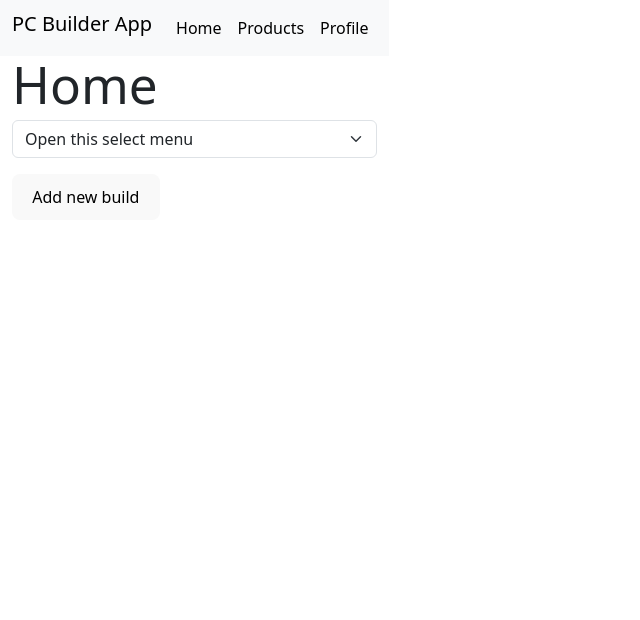
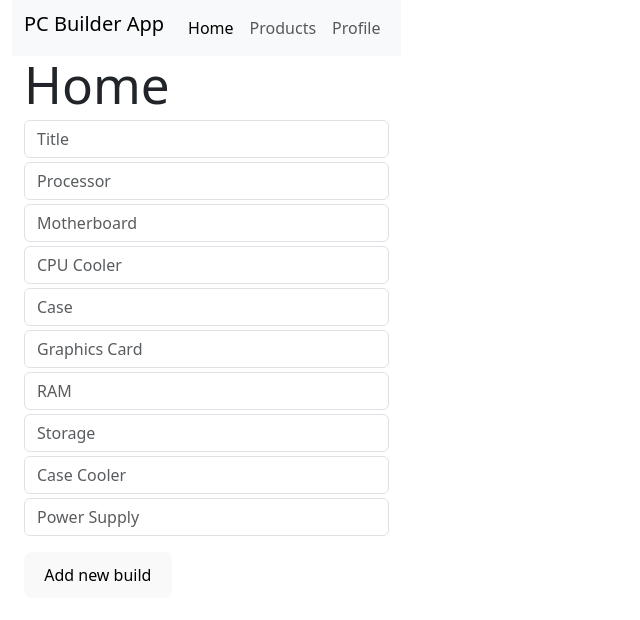
Before and after one commit to Zzaaf/pc-builder-app, a React (Vite) app in the folder client/: page / in a window 1280 px wide. Shown: the top 620 px of the page, without its empty margins (0-640 px from the left). Built offline with nearby package versions, Linux system fonts and the light colour scheme.

Commit message:
Adding client code for examples

```diff
--- a/client/package.json
+++ b/client/package.json
@@ -20,7 +20,10 @@
     "@types/react": "^18.2.43",
     "@types/react-dom": "^18.2.17",
     "@vitejs/plugin-react-swc": "^3.5.0",
-    "eslint": "^8.55.0",
+    "eslint": "^8.56.0",
+    "eslint-config-airbnb": "^19.0.4",
+    "eslint-plugin-import": "^2.29.1",
+    "eslint-plugin-jsx-a11y": "^6.8.0",
     "eslint-plugin-react": "^7.33.2",
     "eslint-plugin-react-hooks": "^4.6.0",
     "eslint-plugin-react-refresh": "^0.4.5",
--- a/client/src/App/App.jsx
+++ b/client/src/App/App.jsx
@@ -1,28 +1,30 @@
-import { BrowserRouter, Routes, Route  } from "react-router-dom";
-import Home from "../features/Home/Home";
-import Nav from "../features/Nav/Nav";
-import Profile from "../features/Profile/Profile";
-import CurrentProduct from "../features/CurrentProduct/CurrentProduct";
-import { useState } from "react";
-import Products from "../features/Products/Products";
+import React, { useState } from 'react';
+import { BrowserRouter, Routes, Route } from 'react-router-dom';
+import Home from '../features/Home/Home';
+import Nav from '../features/Nav/Nav';
+import Profile from '../features/Profile/Profile';
+import CurrentProduct from '../features/CurrentProduct/CurrentProduct';
+import Products from '../features/Products/Products';
 
 function App() {
   const [products, setProduct] = useState([]);
 
   return (
+    <section className="container">
       <BrowserRouter>
-      <Nav/>
+        <Nav />
 
         <section className="container">
           <Routes>
-          <Route path="/" element = {<Home products={products} setProduct={setProduct}/>} />
-          <Route path="/profile" element = {<Profile/>} />
-          <Route path="/products" element = {<Products products={products} setProduct={setProduct}/>} />
-          <Route path="/products/:id" element = {<CurrentProduct products={products}/>} />
+            <Route path="/" element={<Home setProduct={setProduct} />} />
+            <Route path="/profile" element={<Profile />} />
+            <Route path="/products" element={<Products products={products} setProduct={setProduct} />} />
+            <Route path="/products/:id" element={<CurrentProduct products={products} />} />
           </Routes>
         </section>
       </BrowserRouter>
-  )
+    </section>
+  );
 }
 
-export default App
+export default App;
--- a/client/src/features/Home/Home.jsx
+++ b/client/src/features/Home/Home.jsx
@@ -1,45 +1,61 @@
 /* eslint-disable react/prop-types */
-import ProductItem from '../ProductItem/ProductItem';
+import React, { useState } from 'react';
 import { v4 as uuidv4 } from 'uuid';
+import Toast from '../Toast/Toast';
 
-function Home({products, setProduct}) {
+function Home({ setProduct }) {
+  const [title, setTitle] = useState('Untitled');
+  const [processor, setProcessor] = useState('None');
+  const [motherboard, setMotherboard] = useState('None');
+  const [cpuCooler, setCpuCooler] = useState('None');
+  const [computerCase, setComputerCase] = useState('None');
+  const [graphicsCard, setGraphicsCard] = useState('None');
+  const [ram, setRam] = useState('None');
+  const [storage, setStorage] = useState('None');
+  const [caseCooler, setCaseCooler] = useState('None');
+  const [powerSupply, setPowerSupply] = useState('None');
+  const [show, setShow] = useState(false);
 
-    const demoProduct = {
+  const newProduct = {
     id: uuidv4(),
-        title: 'Untitled',
-        processor: 'none',
-        motherboard: 'none',
-        cpuCooler: 'none',
-        case: 'none',
-        graphicsCard: 'none',
-        ram: 'none',
-        storage: 'none',
-        caseCooler: 'none',
-        powerSupply: 'none',
-    }
+    title,
+    processor,
+    motherboard,
+    cpuCooler,
+    computerCase,
+    graphicsCard,
+    ram,
+    storage,
+    caseCooler,
+    powerSupply,
+  };
 
   return (
     <>
       <h1>Home</h1>
 
-
-            <section>
-                {products && products.map(el => <ProductItem key={el.id} product={el}/>)}
-            </section>
-
-            <form action="" method="post">
-
+      <form onSubmit={(event) => {
+        event.preventDefault();
+        setProduct((prevState) => [...prevState, newProduct]);
+        setShow(true);
+      }}
+      >
         <div className="mb-3">
-                    <select className="form-select" aria-label="Default select example">
-                        <option selected>Open this select menu</option>
-                        <option value="1">One</option>
-                        <option value="2">Two</option>
-                        <option value="3">Three</option>
-                    </select>
-
-                    <button className="mt-3" onClick={() => setProduct((prevState) => [...prevState, demoProduct])}>Add new build</button>
+          <input type="text" onChange={({ target }) => setTitle(target.value)} placeholder="Title" className="form-control" />
+          <input type="text" onChange={({ target }) => setProcessor(target.value)} placeholder="Processor" className="form-control mt-1" />
+          <input type="text" onChange={({ target }) => setMotherboard(target.value)} placeholder="Motherboard" className="form-control mt-1" />
+          <input type="text" onChange={({ target }) => setCpuCooler(target.value)} placeholder="CPU Cooler" className="form-control mt-1" />
+          <input type="text" onChange={({ target }) => setComputerCase(target.value)} placeholder="Case" className="form-control mt-1" />
+          <input type="text" onChange={({ target }) => setGraphicsCard(target.value)} placeholder="Graphics Card" className="form-control mt-1" />
+          <input type="text" onChange={({ target }) => setRam(target.value)} placeholder="RAM" className="form-control mt-1" />
+          <input type="text" onChange={({ target }) => setStorage(target.value)} placeholder="Storage" className="form-control mt-1" />
+          <input type="text" onChange={({ target }) => setCaseCooler(target.value)} placeholder="Case Cooler" className="form-control mt-1" />
+          <input type="text" onChange={({ target }) => setPowerSupply(target.value)} placeholder="Power Supply" className="form-control mt-1" />
+          <button type="submit" className="mt-3">Add new build</button>
         </div>
       </form>
+
+      <Toast show={show} />
     </>
   );
 }
--- a/client/src/features/Nav/Nav.jsx
+++ b/client/src/features/Nav/Nav.jsx
@@ -1,4 +1,5 @@
-import {Link } from 'react-router-dom'
+import React from 'react';
+import { NavLink } from 'react-router-dom';
 
 function Nav() {
   return (
@@ -6,13 +7,13 @@ function Nav() {
       <div className="container-fluid">
         <h1 className="navbar-brand">PC Builder App</h1>
         <button className="navbar-toggler" type="button" data-bs-toggle="collapse" data-bs-target="#navbarNavAltMarkup" aria-controls="navbarNavAltMarkup" aria-expanded="false" aria-label="Toggle navigation">
-                <span className="navbar-toggler-icon"></span>
+          <span className="navbar-toggler-icon" />
         </button>
         <div className="collapse navbar-collapse" id="navbarNavAltMarkup">
           <div className="navbar-nav">
-                    <Link to='/' className="nav-link active">Home</Link>
-                    <Link to='/products' className="nav-link active">Products</Link>
-                    <Link to='/profile' className="nav-link active">Profile</Link>
+            <NavLink to="/" className={({ isActive }) => (isActive ? 'nav-link active' : 'nav-link')}>Home</NavLink>
+            <NavLink to="/products" className={({ isActive }) => (isActive ? 'nav-link active' : 'nav-link')}>Products</NavLink>
+            <NavLink to="/profile" className={({ isActive }) => (isActive ? 'nav-link active' : 'nav-link')}>Profile</NavLink>
           </div>
         </div>
       </div>
--- a/client/src/features/ProductItem/ProductItem.jsx
+++ b/client/src/features/ProductItem/ProductItem.jsx
@@ -2,12 +2,12 @@
 import React from 'react';
 import { Link } from 'react-router-dom';
 
-function ProductItem({product}) {
+function ProductItem({ product }) {
   return (
     <div className="card mt-5">
       <div className="card-body">
         <h5 className="card-title text-center">{product.title}</h5>
-                <i className="bi bi-pc"></i>
+        <i className="bi bi-pc" />
         <Link to={`/products/${product.id}`} className="btn btn-primary">Show</Link>
       </div>
     </div>
--- /dev/null
+++ b/client/src/features/Products/Products.jsx
@@ -0,0 +1,17 @@
+/* eslint-disable react/prop-types */
+import React from 'react';
+import ProductItem from '../ProductItem/ProductItem';
+
+function Products({ products }) {
+  return (
+    <>
+      <h1>Products</h1>
+
+      <section className="d-flex">
+        {products && products.map((el) => <ProductItem key={el.id} product={el} />)}
+      </section>
+    </>
+  );
+}
+
+export default Products;
--- a/client/src/features/Products/Products.tsx
+++ /dev/null
@@ -1,16 +0,0 @@
-import React from 'react';
-import ProductItem from '../ProductItem/ProductItem';
-
-function Products({products, setProduct}) {
-    return (
-        <>
-        <h1>Products</h1>
-
-        <section className='d-flex'>
-            {products && products.map(el => <ProductItem key={el.id} product={el}/>)}
-        </section>
-        </>
-    );
-}
-
-export default Products;
--- a/client/src/features/Profile/Profile.jsx
+++ b/client/src/features/Profile/Profile.jsx
@@ -1,11 +1,11 @@
 import React from 'react';
 
-function Profile(props) {
-    return (
-        <h1>
-            Profile
-        </h1>
-    );
+function Profile() {
+  return (
+    <h1>
+      Profile
+    </h1>
+  );
 }
 
 export default Profile;
--- /dev/null
+++ b/client/src/features/Toast/Toast.jsx
@@ -0,0 +1,20 @@
+/* eslint-disable react/prop-types */
+import React from 'react';
+
+function Toast({ show }) {
+  return (
+    <div className={show ? 'toast show' : 'toast'} role="alert" aria-live="assertive" aria-atomic="true">
+      <div className="toast-header">
+        <img src="..." className="rounded me-2" alt="..." />
+        <strong className="me-auto">Bootstrap</strong>
+        <small>11 mins ago</small>
+        <button type="button" className="btn-close" data-bs-dismiss="toast" aria-label="Close" />
+      </div>
+      <div className="toast-body">
+        Hello, world! This is a toast message.
+      </div>
+    </div>
+  );
+}
+
+export default Toast;
```
Also changed, not shown: client/src/features/CurrentProduct/CurrentProduct.jsx (+11 -6 lines), client/.eslintrc.cjs, 1 other file (tests, documents, lock files or other folders). Lines whose indentation alone changed are shown as unchanged.
